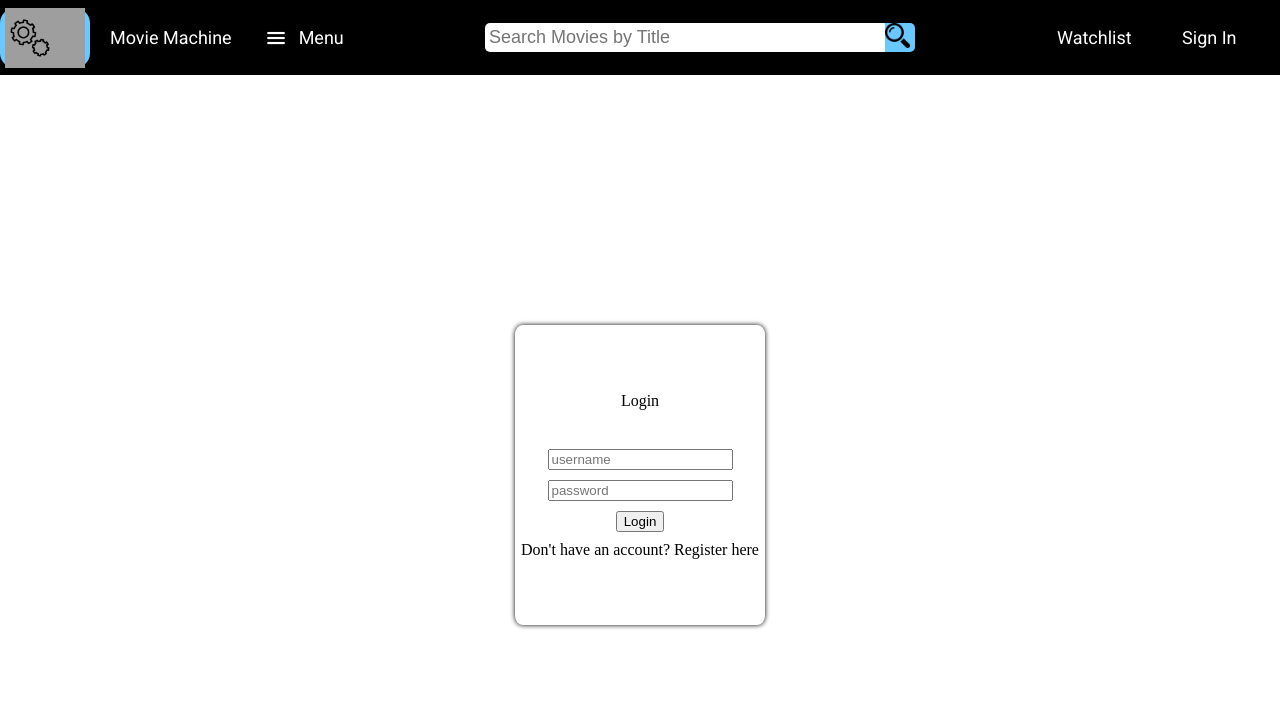
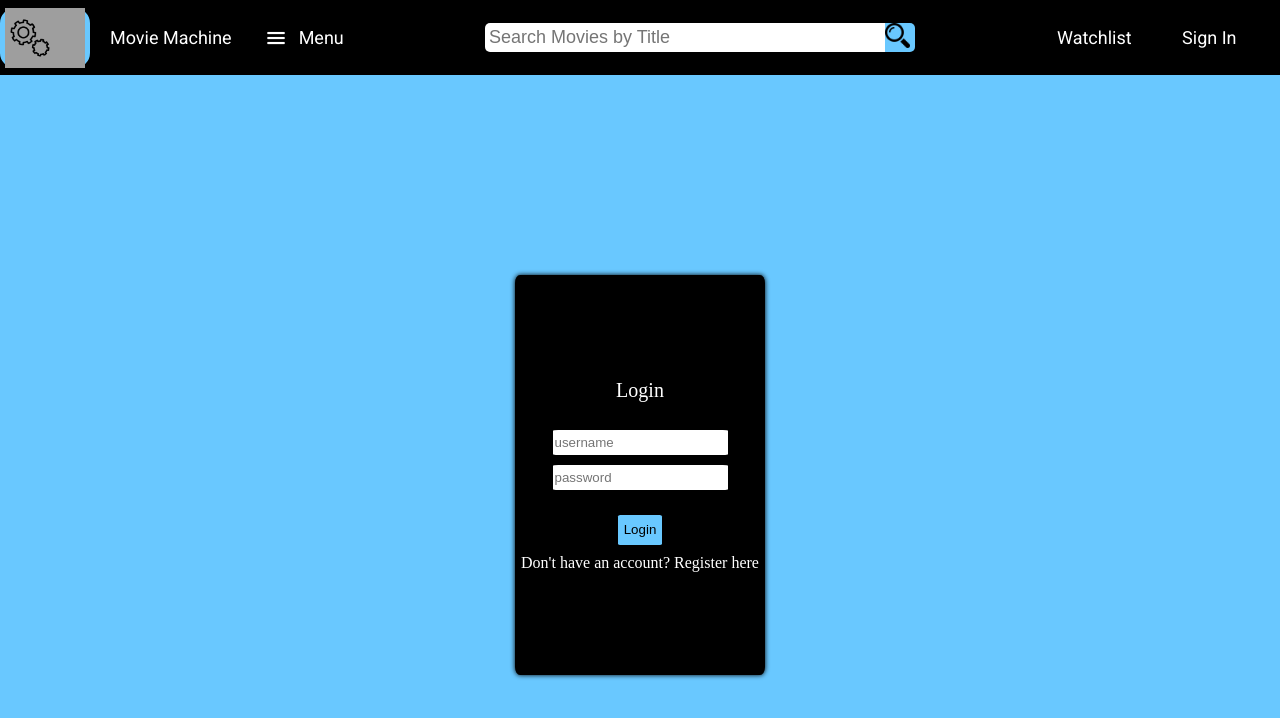
Before and after one commit to jason-hannett/movie-machine, a React (Create React App) app: page /#/auth in a window 1280 px wide. Shown: the top 718 px of the page. Built offline with nearby package versions, Linux system fonts and the light colour scheme; grey boxes are pictures that could not be loaded.

Commit message:
login and register styling

```diff
--- a/src/App.scss
+++ b/src/App.scss
@@ -1,43 +1,7 @@
 
-/* .App {
-  text-align: center;
-}
 
-.App-logo {
-  height: 40vmin;
-  pointer-events: none;
-}
 
-@media (prefers-reduced-motion: no-preference) {
-  .App-logo {
-    animation: App-logo-spin infinite 20s linear;
-  }
-}
-
-.App-header {
-  background-color: #282c34;
-  min-height: 100vh;
-  display: flex;
-  flex-direction: column;
-  align-items: center;
-  justify-content: center;
-  font-size: calc(10px + 2vmin);
-  color: white;
-}
-
-.App-link {
-  color: #61dafb;
-}
-
-@keyframes App-logo-spin {
-  from {
-    transform: rotate(0deg);
-  }
-  to {
-    transform: rotate(360deg);
-  }
-} */
-
+// @import '../../styles/variables';
 /* //////////////////////////////////////////////// AUTH COMPONENT ///////////////////////////////////////////////////  */
 
 .auth-background{
@@ -46,37 +10,95 @@
   display: flex;
   align-items: center;
   justify-content: center;
+  background-color: #69c8ff;
 }
 
 .auth-container{
-  height: 300px;
+  height: 400px;
   width: 250px;
   // background-color: rgb(236, 231, 223);
   display: flex;
   align-items: center;
   justify-content: center;
   flex-direction: column;
-  border-radius: 3%;
+  border-radius:2%;
   box-shadow: 0px 0px 5px 0px;
+  background-color: black;
+}
+
+#a-header{
+  color: white;
+  font-size: 20px;
+  margin-bottom: -10px;
+}
+
+#a-header-2{
+  color: white;
+  font-size: 15px;
+  margin-bottom: 5px;
+  margin-top: 10px;
 }
 
 #a-username{
   margin-top: 40px;
   margin-bottom: 10px;
+  border-radius: 3%;
+  border-style: none;
+  height: 25px;
+  width: 175px;
 }
 
 #a-password{
   margin-bottom: 10px;
+  border-radius: 3%;
+  border-style: none;
+  height: 25px;
+  width: 175px;
+}
+
+#a-selector{
+  margin-bottom: 10px;
+  border-radius: 3%;
+  border-style: none;
+  height: 25px;
+  width: 150px;
 }
 
 #a-button{
-  margin-bottom: 10px;
+  margin-top: 15px;
+  height: 30px;
+  border-style: none;
+  border-radius: 5%;
+  background-color: #69c8ff;
 }
 
-#a-span{}
+#a-button:hover{
+  cursor: pointer;
+  background-color: #8fd6ff;
+}
+
+#a-p{
+  margin-top: 10px;
+  color: white;
+}
+
+#a-back{
+  margin-top: 10px;
+  color: white;
+}
+
+#a-back:hover{
+  color: #69c8ff;
+  cursor: pointer;
+}
+
+#a-span{
+  color: white;
+}
 
 #a-span:hover{
-  color: blue;
+  color: #69c8ff;
+  cursor: pointer;
 }
 
 a {
--- a/src/Components/Auth/Auth.js
+++ b/src/Components/Auth/Auth.js
@@ -54,7 +54,7 @@ class Auth extends Component{
             <div className='auth-background'>
                 {this.props.location.pathname === '/auth-register' ?
                <div className='auth-container'>
-                   <h2>Register</h2>
+                   <h2 id='a-header'>Register</h2>
                    <input
                         value={this.state.username}
                         name='username'
@@ -74,7 +74,8 @@ class Auth extends Component{
                         placeholder='image'
                         id='a-password'
                         onChange={this.inputHandler}/>
-                    <select onChange={this.inputHandler} value={this.state.movie_category_1}  name='movie_category_1'>
+                    <h3 id='a-header-2'>Favorite Genres</h3>
+                    <select id='a-selector' onChange={this.inputHandler} value={this.state.movie_category_1}  name='movie_category_1'>
                         <option>Select</option>
                         <option value='action' name='action'>action</option>
                         <option value='comedy' name='adventure'>adventure</option>
@@ -95,7 +96,7 @@ class Auth extends Component{
                         <option value='drama' name='war'>war</option>
                         <option value='drama' name='western'>western</option>
                     </select>
-                    <select onChange={this.inputHandler} value={this.state.movie_category_2}  name='movie_category_2'>
+                    <select id='a-selector' onChange={this.inputHandler} value={this.state.movie_category_2}  name='movie_category_2'>
                         <option>Select</option>
                         <option value='action' name='action'>action</option>
                         <option value='comedy' name='adventure'>adventure</option>
@@ -116,7 +117,7 @@ class Auth extends Component{
                         <option value='drama' name='war'>war</option>
                         <option value='drama' name='western'>western</option>
                     </select>
-                    <select onChange={this.inputHandler} value={this.state.movie_category_3}  name='movie_category_3'>
+                    <select id='a-selector' onChange={this.inputHandler} value={this.state.movie_category_3}  name='movie_category_3'>
                         <option>Select</option>
                         <option value='action' name='action'>action</option>
                         <option value='comedy' name='adventure'>adventure</option>
@@ -137,12 +138,12 @@ class Auth extends Component{
                         <option value='drama' name='war'>war</option>
                         <option value='drama' name='western'>western</option>
                     </select>
-
-                   <button onClick={this.register}>register</button>
+                    <button id='a-button' onClick={this.register}>register</button>
+                    <p id='a-back' onClick={() => this.props.history.goBack()}>back</p>
                </div>
                :
                <div className='auth-container'>
-                   <h2>Login</h2>
+                   <h2 id='a-header'>Login</h2>
                    <input
                         value={this.state.username}
                         name='username'
@@ -159,7 +160,7 @@ class Auth extends Component{
                    <button
                         id='a-button'
                         onClick={this.login}>Login</button>
-                   <p>Don't have an account?
+                   <p id='a-p'>Don't have an account?
                        <span onClick={() => this.props.history.push('/auth-register')} id='a-span'> Register here</span>
                   </p>
                </div>
```
